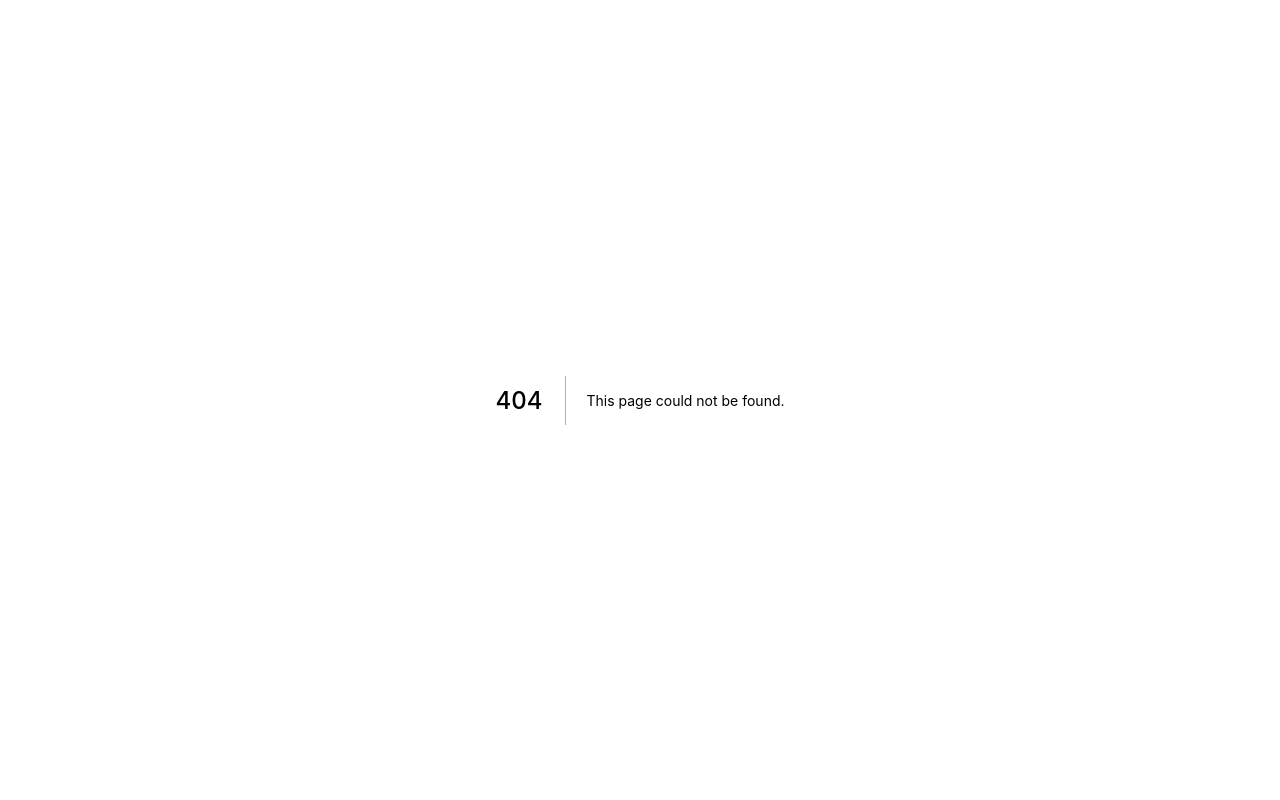
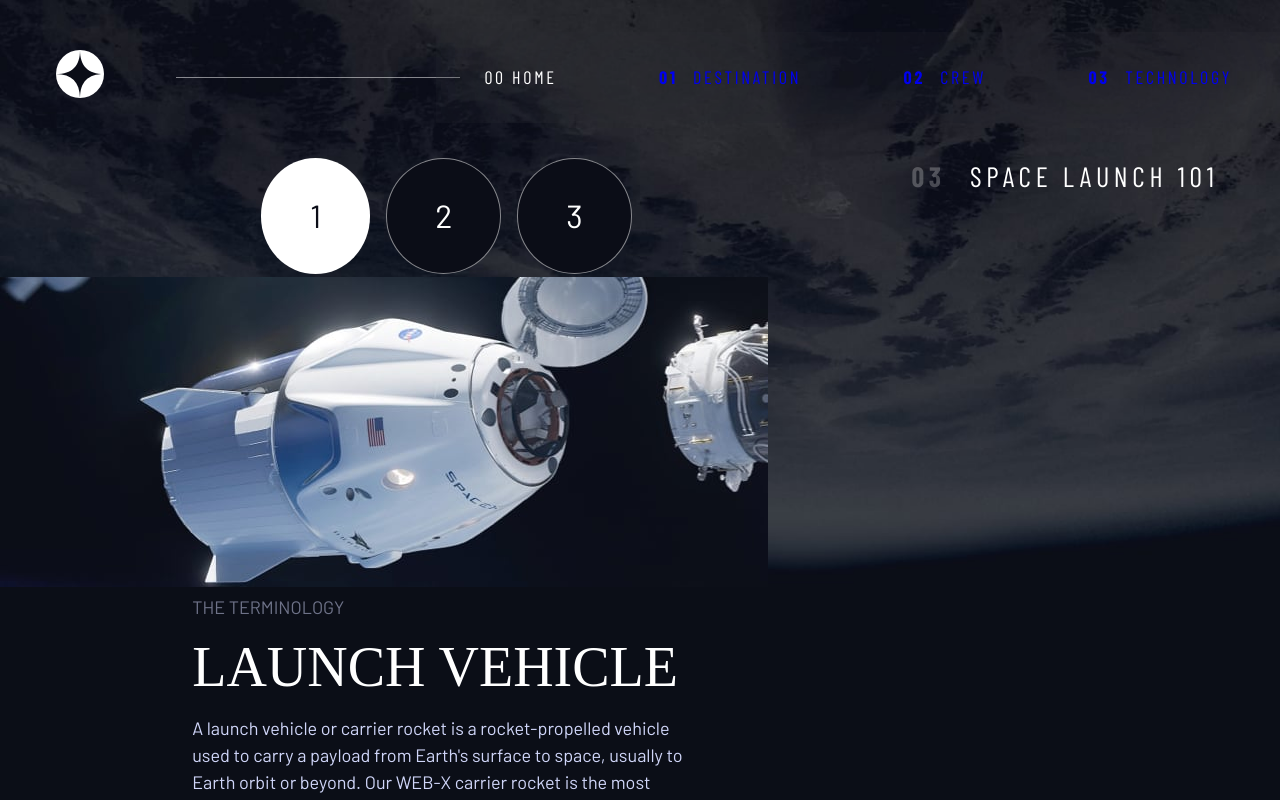
Before and after one commit to GustavoCarv/Space-Travel, a Next.js app: page /technology in a window 1280 px wide. Before the commit this address had no page. Built offline with nearby package versions, Linux system fonts and the light colour scheme; a web font is replaced by a local one.

Commit message:
style: iniciado a organização na página tech

```diff
--- /dev/null
+++ b/pages/technology.tsx
@@ -0,0 +1,83 @@
+import Link from "next/link";
+import Head from "next/head";
+import Header from "../src/components/Header";
+import data from "../public/data.json";
+import { useState } from "react";
+import Image from "next/image";
+import capsuleLandscapePic from "../public/assets/technology/image-space-capsule-landscape.jpg";
+import capsulePortraitPic from "../public/assets/technology/image-space-capsule-portrait.jpg";
+
+function Technology(): JSX.Element {
+  const pageInfo = data.technology;
+  const [mainSrc, setMainSrc] = useState<StaticImageData>(capsuleLandscapePic);
+  const [info, setInfo] = useState("Launch vehicle");
+
+  console.log(pageInfo);
+  const mainContent = pageInfo.map((item, index) => {
+    if (item.name === info) {
+      return (
+        <article key={index} className="crew-info flow">
+          <h2 className="fs-400 ff-sans-normal text-blue-light uppercase">
+            The Terminology
+          </h2>
+          <p className="uppercase fs-700 ff-serif text-white d-block">
+            {item.name}
+          </p>
+          <p className="fs-400 ff-sans-normal text-blue-light">
+            {item.description}
+          </p>
+        </article>
+      );
+    }
+  });
+
+  const handleActivePicture = (_src: StaticImageData) => {
+    setMainSrc(_src);
+  };
+
+  const handleActiveContent = (_member: string) => {
+    setInfo(_member);
+  };
+
+  const handleImageAndContent = (_src: StaticImageData, _member: string) => {
+    handleActivePicture(_src);
+    handleActiveContent(_member);
+  };
+
+  return (
+    <div className="body-container crew">
+      <Head>
+        <title>Frontend Mentor | Space tourism website</title>
+      </Head>
+      <Link href="#main">
+        <a className="skip-to-content sr-only">Skip to content</a>
+      </Link>
+      <Header />
+      <main id="main" className="grid-container   grid-container--tech">
+        <h1 className="numbered-title">
+          <span aria-hidden="true">03</span> SPACE LAUNCH 101
+        </h1>
+        {mainContent}
+        <div className="number-indicators flex">
+          <button className="fs-600" aria-selected="true">
+            <span>1</span>
+          </button>
+          <button className="fs-600" aria-selected="false">
+            <span>2</span>
+          </button>
+          <button className="fs-600" aria-selected="false">
+            <span>3</span>
+          </button>
+        </div>
+        <div className="image-container-mobile">
+          <Image src={mainSrc} layout="intrinsic" priority={true} />
+        </div>
+        <div className="image-container-desktop" hidden>
+          <Image src={mainSrc} layout="intrinsic" priority={true} />
+        </div>
+      </main>
+    </div>
+  );
+}
+
+export default Technology;
--- a/src/components/Header/Header.tsx
+++ b/src/components/Header/Header.tsx
@@ -9,7 +9,6 @@ const Header = () => {
   const handleMobileMenu = (): void => {
     setIsActive(!isActive);
   };
-
 
   return (
     <header className=" primary-header flex ">
@@ -56,7 +55,11 @@ const Header = () => {
             </Link>
           </li>
           <li className="ff-sans-cond uppercase text-white letter-spacing-2">
-            <span aria-hidden="true">03 </span> Technology
+            <Link href="/technology">
+              <a>
+                <span aria-hidden="true">03 </span> Technology
+              </a>
+            </Link>
           </li>
         </ul>
       </nav>
--- a/styles/globals.css
+++ b/styles/globals.css
@@ -541,7 +541,7 @@ select {
   cursor: pointer;
   border: 0;
   border-radius: 50%;
-  padding: 1em;
+  padding: 1em 1.5em;
   aspect-ratio: 1;
 
   display: flex;
@@ -829,3 +829,21 @@ select {
     justify-self: start;
   }
 }
+
+/* Tech Layout */
+
+.grid-container--tech {
+  padding-inline: 0;
+  grid-template-columns: 1fr;
+  grid-template-areas:
+    "title"
+    "image"
+    "tabs"
+    "content";
+}
+
+.grid-container--tech .image-container-mobile {
+  width: 100%;
+  height: 100%;
+  margin: 0;
+}
```
